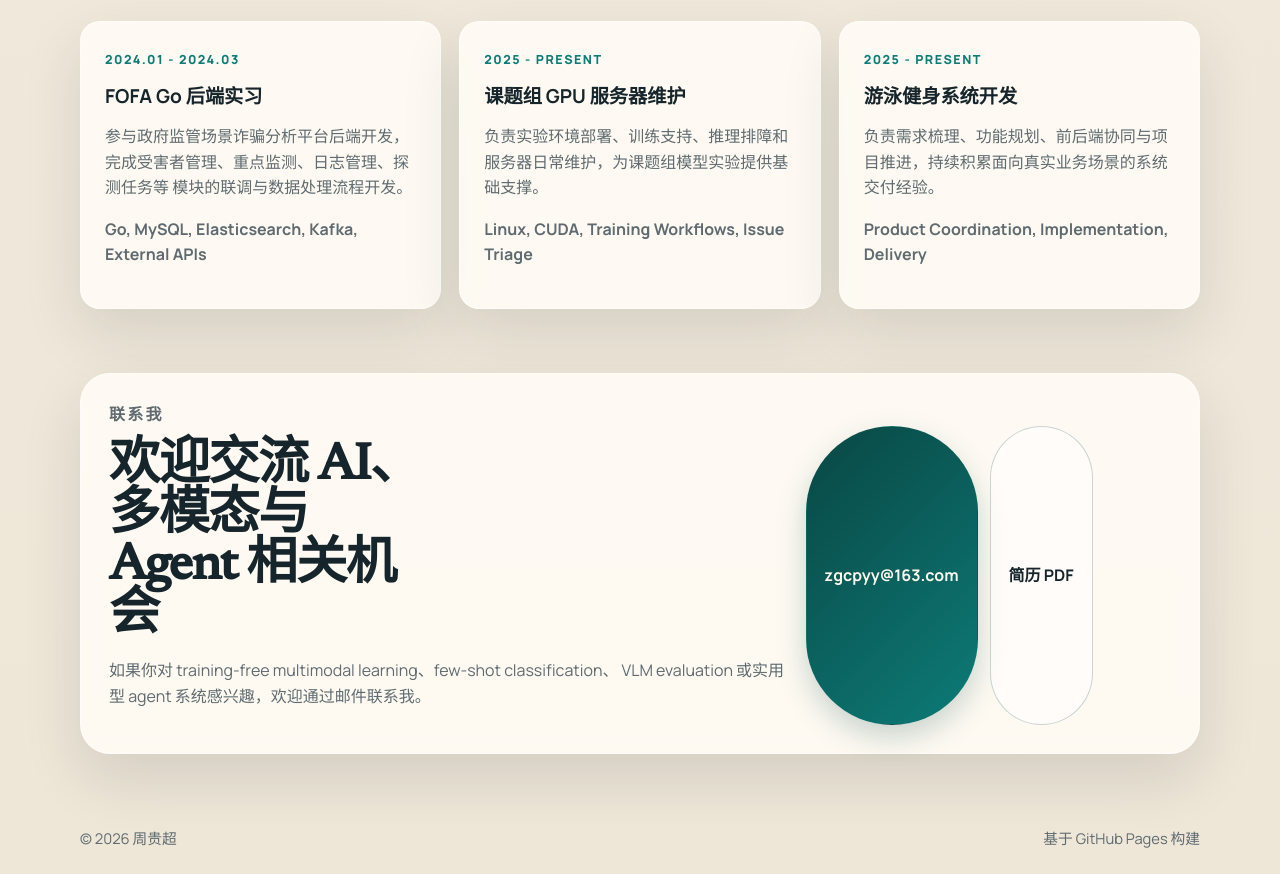
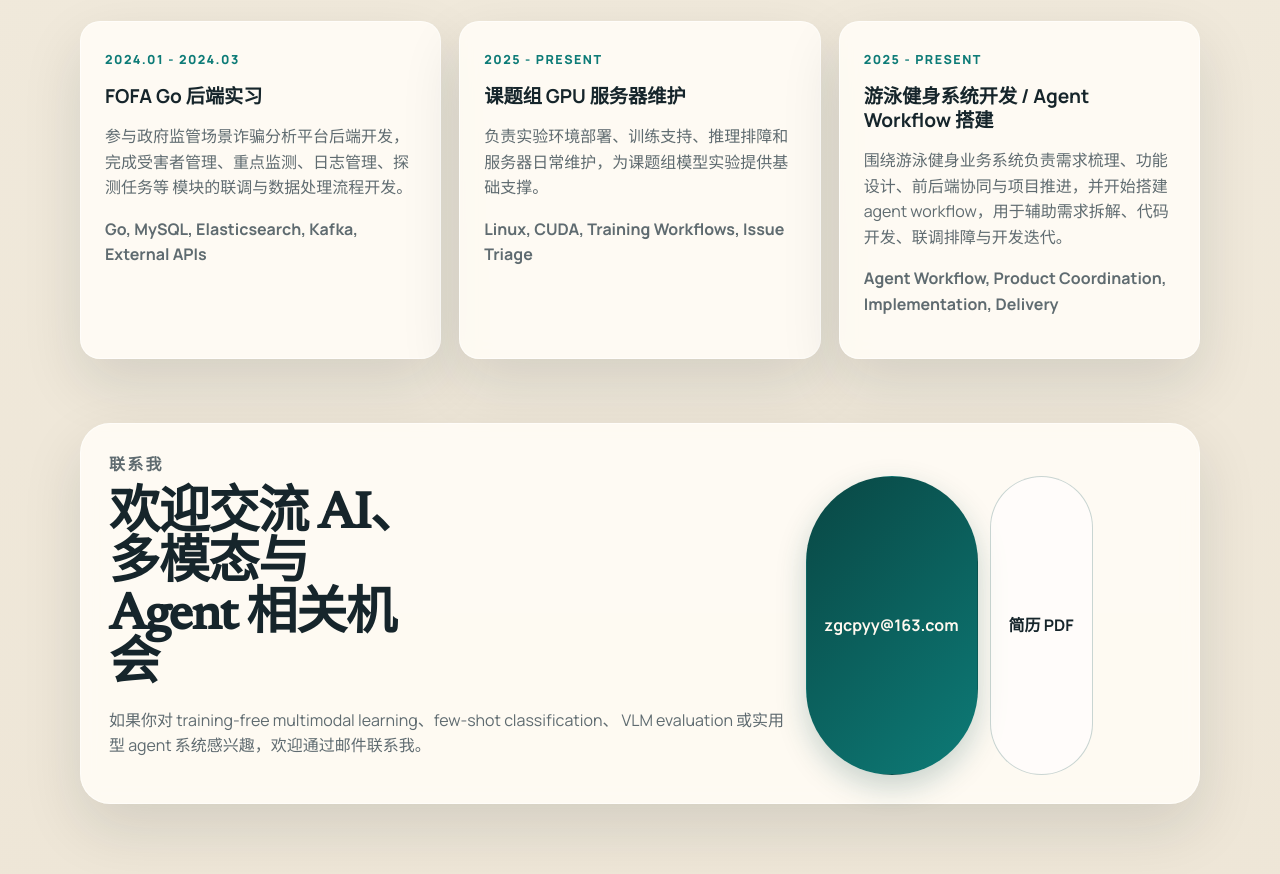
Before and after one commit to kkxjerry/kkxjerry.github.io, a plain HTML site: page research/index.html in a window 1280 px wide. Shown: the part 4809-5683 px from the top of the page. Drawn offline with Linux system fonts and the light colour scheme.

Commit message:
Update fitness system experience with agent workflow details

```diff
--- a/research/index.html
+++ b/research/index.html
@@ -444,12 +444,13 @@
 
             <article class="experience-card reveal">
               <span class="experience-time">2025 - Present</span>
-              <h3>游泳健身系统开发</h3>
+              <h3>游泳健身系统开发 / Agent Workflow 搭建</h3>
               <p>
-                负责需求梳理、功能规划、前后端协同与项目推进，持续积累面向真实业务场景的系统交付经验。
+                围绕游泳健身业务系统负责需求梳理、功能设计、前后端协同与项目推进，并开始搭建
+                agent workflow，用于辅助需求拆解、代码开发、联调排障与开发迭代。
               </p>
               <p class="experience-stack">
-                Product Coordination, Implementation, Delivery
+                Agent Workflow, Product Coordination, Implementation, Delivery
               </p>
             </article>
           </div>
```
